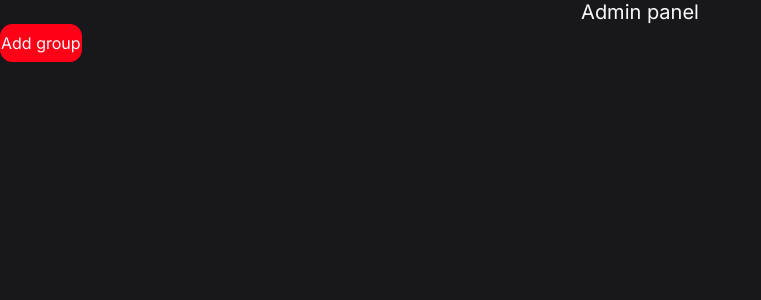
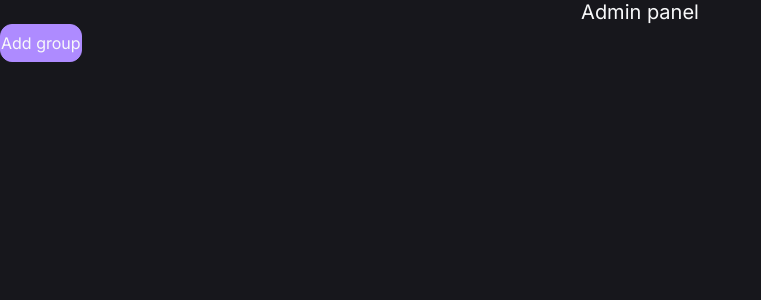
Before and after one commit to DeStRo54/Journal, a React (Vite) app: page /journal/moderator in a window 1280 px wide. Shown: the top 300 px of the page, without its empty margins (0-761 px from the left). Built offline with nearby package versions, Linux system fonts and the light colour scheme.

Commit message:
upd colors

```diff
--- a/src/components/Pages/Journal/modules/CarouselDay/components/LessonCard/LessonCard.module.css
+++ b/src/components/Pages/Journal/modules/CarouselDay/components/LessonCard/LessonCard.module.css
@@ -74,11 +74,11 @@
 }
 
 .lect {
-  background-color: #e48cd1;
+  background-color: #5b40fd;
 }
 
 .pract {
-  background-color: #e7bd84;
+  background-color: #e48cd1;
 }
 
 .lab {
@@ -90,7 +90,7 @@
 }
 
 .zach {
-  background-color: #5032ff;
+  background-color: #e7bd84;
 }
 
 .exam {
--- a/src/styles/global.css
+++ b/src/styles/global.css
@@ -1,11 +1,11 @@
 :root {
   --main-background-color: #17171c;
   --text-invert-color: #f8f9fa;
-  --time-color: #ff0016;
+  --time-color: #AE8BFF;
   --button-question-color: #8793a6;
   --border-base-color: gray;
-  --border-focus-color: #ff0016;
-  --button-accept-color: #ff0016;
+  --border-focus-color: #AE8BFF;
+  --button-accept-color: #AE8BFF;
   --component-background-color: #373d48;
   --max-width-mobile: 547px;
   --max-width-desktop: 1000px;
```
